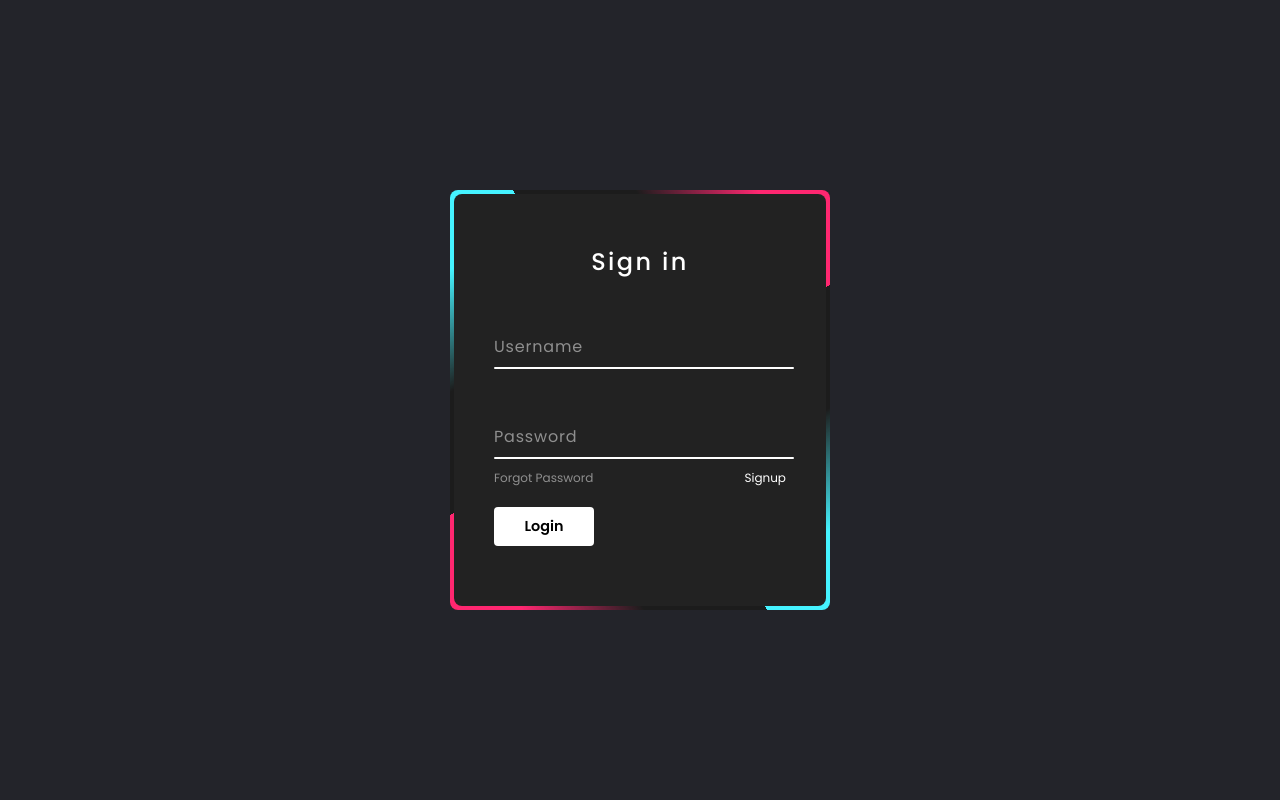
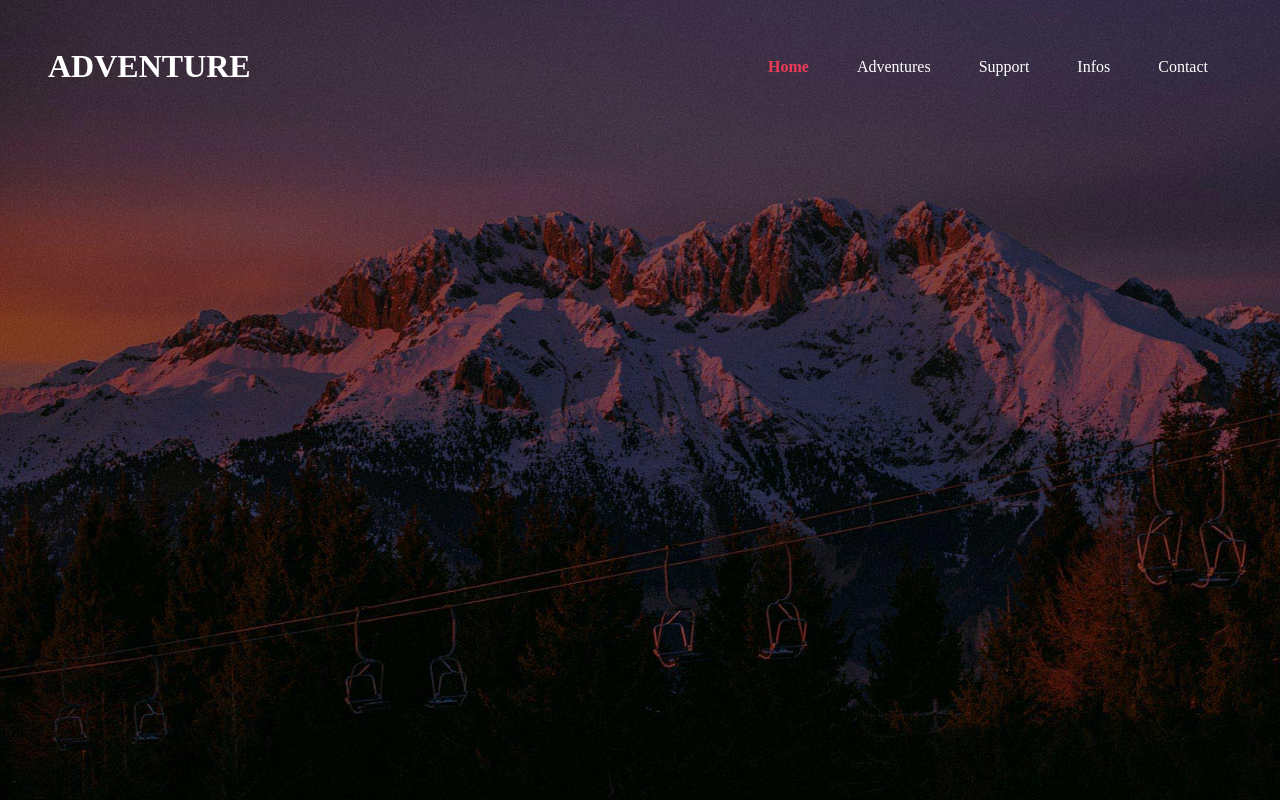
Before and after one commit to kimch321/library, a React (Create React App) app: page / in a window 1280 px wide. Built offline with nearby package versions, Linux system fonts and the light colour scheme.

Commit message:
ResponsiveAdminDashboard 네브바 완성

```diff
--- /dev/null
+++ b/public/ResponsiveAdminDashboard.css
@@ -0,0 +1,128 @@
+@import url('https://fonts.googleapis.com/css2?family=Poppins:wght@300;400;500;700&display=swap');
+*
+{
+    margin: 0;
+    padding: 0;
+    box-sizing: border-box;
+    font-family: 'Ubuntu', sans-serif;
+}
+:root
+{
+    --blue: #287bff;
+    --white: #fff;
+    --grey: #f5f5f5;
+    --black1: #222;
+    --balck2: #999;
+}
+body
+{
+    min-height: 100vh;
+    overflow-x: hidden;
+}
+.container
+{
+    position:relative;
+    width:100%;
+}
+.navigation
+{
+    position: fixed;
+    width: 300px;
+    height: 100%;
+    background: var(--blue);
+    border-left: 10px solid var(--blue);
+    transition: 0.5s;
+    overflow: hidden;
+}
+.navigation ul
+{
+    postition: absolute;
+    top: 0;
+    left: 0;
+    width: 100%;
+}
+.navigation ul li
+{
+    position: relative;
+    width: 100%;
+    list-style: none;
+    border-top-left-radius: 32px;
+    border-bottom-left-radius: 32px;
+}
+.navigation ul li:hover,
+.navigation ul li.hovered
+{
+    background-color: var(--white);
+}
+.navigation ul li:nth-child(1)
+{
+    margin-bottom: 40px;
+    pointer-events: none;
+}
+.navigation ul li a
+{
+    position: relative;
+    display: block;
+    width: 100%;
+    display: flex;
+    text-decoration: none;
+    color: var(--white);
+}
+.navigation ul li:hover a,
+.navigation ul li.hovered a
+{
+    color:var(--blue);
+}
+.navigation ul li a .icon
+{
+    position: relative;
+    display: block;
+    min-width: 60px;
+    height: 60px;
+    line-height: 76px;
+    text-align:center;
+}
+.navigation ul li a .icon ion-icon
+{
+    font-size: 1.75em;
+}
+.navigation ul li a .title
+{
+    position: relative;
+    display: block;
+    padding: 0 12px;
+    height: 60px;
+    line-height: 60px;
+    text-align: start;
+    white-space: nowrap;
+}
+
+/* curve outside */
+.navigation ul li:hover a::before,
+.navigation ul li.hovered a::before
+{
+    content:'';
+    position: absolute;
+    right: 0;
+    top: -50px;
+    width: 50px;
+    height: 50px;
+    background: transparent;
+    border-radius: 50%;
+    box-shadow: 35px 35px 0 10px var(--white);
+    pointer-events: none;
+}
+.navigation ul li:hover a::after,
+.navigation ul li.hovered a::after
+{
+    content:'';
+    position: absolute;
+    right: 0;
+    bottom: -50px;
+    width: 50px;
+    height: 50px;
+    background: transparent;
+    border-radius: 50%;
+    box-shadow: 35px -35px 0 10px var(--white);
+    pointer-events: none;
+}
--- a/src/components/AnimatedLoginForm.tsx
+++ b/src/components/AnimatedLoginForm/AnimatedLoginForm.tsx
@@ -1,23 +1,23 @@
 import React from 'react';
-import "../style/AnimatedLoginForm.css"
+import styles from "./AnimatedLoginForm.module.css"
 
 export default function AnimatedLoginForm() {
   return (
-    <div className="box">
-      <span className="borderLine"></span>
+    <div className={styles.box}>
+      <span className={styles.borderLine}></span>
       <form>
         <h2>Sign in</h2>
-        <div className="inputBox">
-          <input type="text" required={ true } />
+        <div className={styles.inputBox}>
+          <input type={styles.text} required={ true } />
             <span>Username</span>
             <i></i>
         </div>
-        <div className="inputBox">
+        <div className={styles.inputBox}>
           <input type="password" required={ true } />
             <span>Password</span>
             <i></i>
         </div>
-        <div className="links">
+        <div className={styles.links}>
           <a href="#">Forgot Password</a>
           <a href="#">Signup</a>
         </div>
--- /dev/null
+++ b/src/components/ResponsiceNavBar/ResponsiveNavBar.module.css
@@ -0,0 +1,102 @@
+* {
+    margin:0;
+    padding:0;
+    text-decoration: none;
+    list-style:none;
+}
+
+body {
+    font-family: "Poppins";
+}
+header {
+    height: 100vh;
+    width: 100vw;
+    background-image: url(img/ResposiveNavBar/landscape.jpg);
+    background-size: cover;
+}
+
+.navbar {
+    position: absolute;
+    padding: 48px;
+    display: flex;
+    justify-content: space-between;
+    align-items: center;
+    width: 100%;
+    box-sizing: border-box;
+}
+
+.navbar a {
+    color: white;
+}
+
+.navbar .logo {
+    font-size: 2em;
+    font-weight: bold;
+}
+
+.navbar .navLinks ul {
+    display: flex;
+}
+
+.navbar .navLinks ul li {
+    margin: 0 24px;
+}
+
+.navbar .navLinks ul li.active a{
+    color: #ed3c57;
+    font-weight: 600;
+}
+
+.navbar .menuHamberger {
+    display: none;
+    position: absolute;
+    top: 48px;
+    right: 48px;
+    width: 36px;
+}
+
+@media screen and (max-width: 900px) {
+    .navbar {
+        padding: 0;
+    }
+
+    .navbar .logo {
+        position: absolute;
+        top: 40px;
+        left: 48px;
+    }
+
+    .navbar .menuHamberger {
+        display: block;
+    }
+
+    .navLinks {
+        top: 0;
+        left: 0;
+        position: absolute;
+        background-color: rgba(255,255,255,0.299);
+        backdrop-filter: blur(8px);
+        width: 100%;
+        height: 100vh;
+        display: flex;
+        justify-content: center;
+        align-items: center;
+        margin-left: -100%;
+        transition: all 0.5s ease;
+    }
+
+    .mobile-menu {
+        margin-left: 0;
+    }
+
+    .navLinks ul {
+        display: flex;
+        flex-direction: column;
+        align-items: center;
+    }
+
+    .navbar .navLinks ul li {
+        margin: 25px 0;
+        font-size: 1.2em;
+    }
+}
--- /dev/null
+++ b/src/components/ResponsiceNavBar/ResponsiveNavBar.tsx
@@ -0,0 +1,38 @@
+import React, {useState} from 'react';
+import styles from "./ResponsiveNavBar.module.css"
+import menu_btn_img from "./img/ResposiveNavBar/menu-btn.png";
+
+type mobileMenu = {
+  marginLeft?: number
+  state: boolean
+}
+
+export default function ResponsiveNavBar() {
+  const [mobileMenu, setmobileMenu] = useState<mobileMenu>({ state: false });
+  const handleClick = () => {
+    if(!mobileMenu.state) {
+      setmobileMenu({ marginLeft: 0, state: true });
+    } else {
+      setmobileMenu({ state: false });
+    }
+  };
+
+  return (
+    <>
+      <nav className = {styles.navbar}>
+        <a href="#" className = {styles.logo}>ADVENTURE</a>
+        <div className = {styles.navLinks} style={mobileMenu}>
+          <ul>
+            <li className = {styles.active}><a href="#">Home</a></li>
+            <li><a href="#">Adventures</a></li>
+            <li><a href="#">Support</a></li>
+            <li><a href="#">Infos</a></li>
+            <li><a href="#">Contact</a></li>
+          </ul>
+        </div>
+        <img src={menu_btn_img} alt="menu-btn" onClick={handleClick} className ={styles.menuHamberger} />
+      </nav>
+      <header></header>
+    </>
+  );
+}
--- a/src/index.tsx
+++ b/src/index.tsx
@@ -1,14 +1,15 @@
 import React from 'react';
 import ReactDOM from 'react-dom/client';
 import reportWebVitals from './reportWebVitals';
-import AnimatedLoginForm from "./components/AnimatedLoginForm";
+import AnimatedLoginForm from "./components/AnimatedLoginForm/AnimatedLoginForm";
+import ResponsiveNavBar from "./components/ResponsiceNavBar/ResponsiveNavBar";
 
 const root = ReactDOM.createRoot(
   document.getElementById('root') as HTMLElement
 );
 root.render(
   <React.StrictMode>
-    <AnimatedLoginForm />
+    <ResponsiveNavBar />
   </React.StrictMode>
 );
 
```
Also changed, not shown: public/ResponsiveAdminDashboard.html (added, +82 -0 lines), src/components/AnimatedLoginForm/AnimatedLoginForm.module.css (renamed from src/style/AnimatedLoginForm.css), src/components/ResponsiceNavBar/img/ResposiveNavBar/landscape.jpg (added), src/components/ResponsiceNavBar/img/ResposiveNavBar/menu-btn.png (added).
